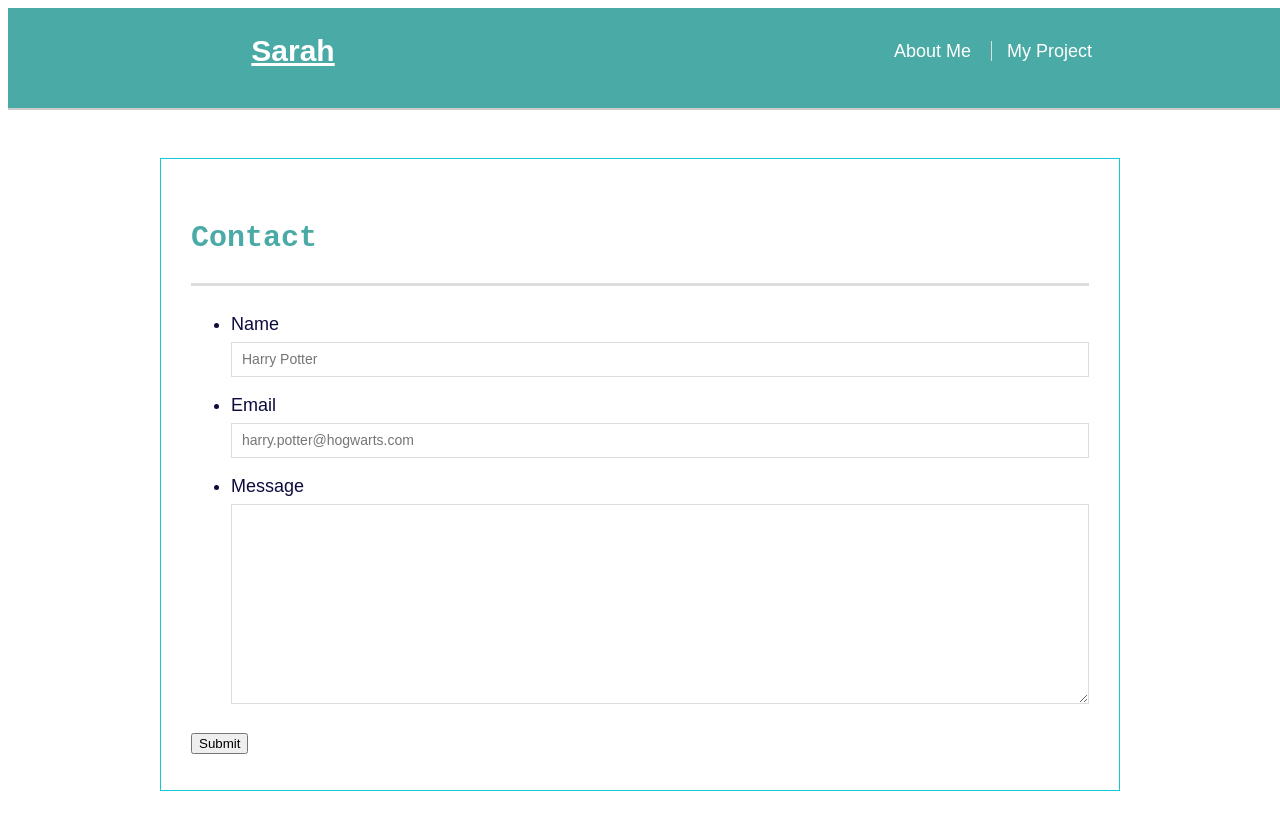
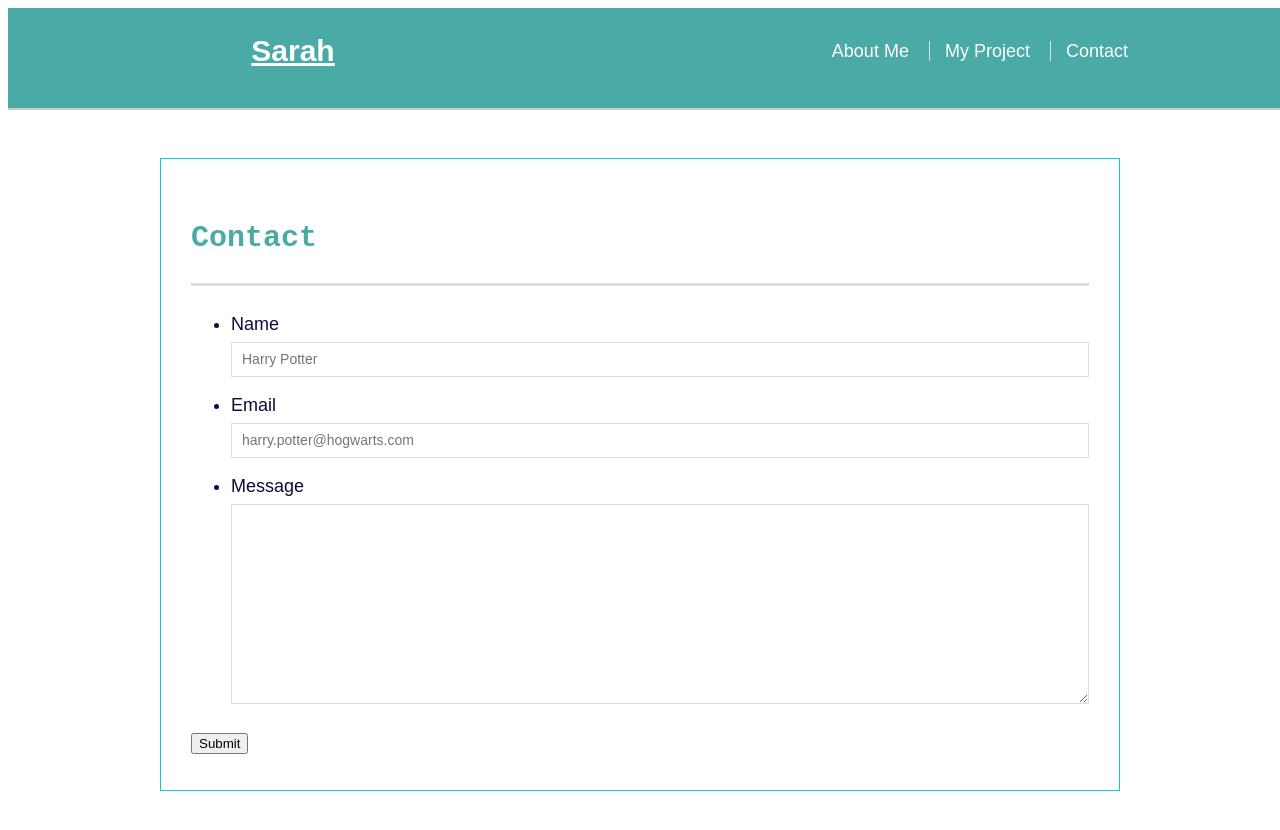
Before and after one commit to Cactus12322/test-repo, a plain HTML site: page contact.html in a window 1280 px wide. Drawn offline with Linux system fonts and the light colour scheme.

Commit message:
fixing bug

```diff
--- a/contact.html
+++ b/contact.html
@@ -15,7 +15,7 @@
        <nav>
            <a href="index.html">About Me</a>
            <a href="project.html">My Project</a>
-           <a href="contact.html"></a>
+           <a href="contact.html">Contact</a>
        </nav>
    </div>
 </header>
```
